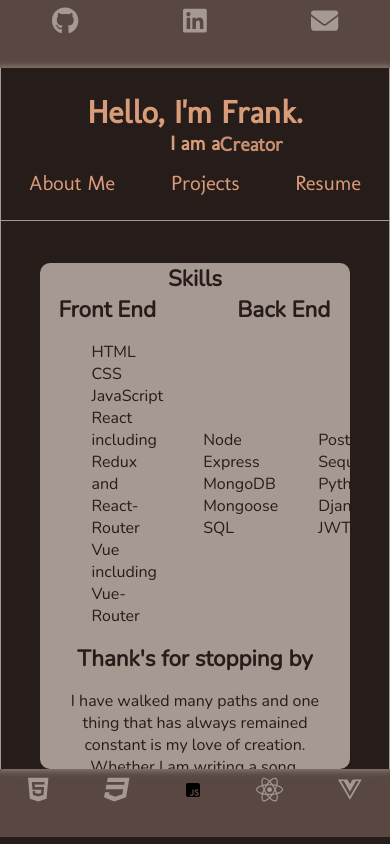
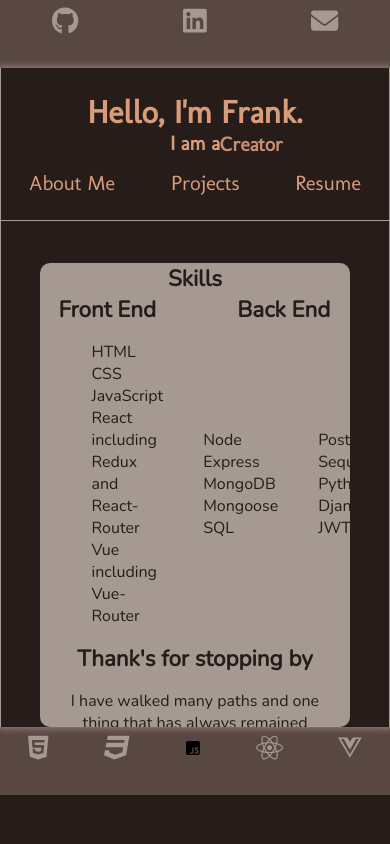
Before and after one commit to frankmarra/portfolioV1, a Vue app: page / in a window 390 px wide. Built offline with nearby package versions, Linux system fonts and the light colour scheme.

Commit message:
mobile changes

```diff
--- a/src/styles/App.css
+++ b/src/styles/App.css
@@ -94,8 +94,8 @@ body {
 .component-view {
   display:flex;
   justify-content: center;
-  height: 100%;
-  width:100%;
+  /* height: 100%;
+  width:100%; */
 }
 /* Social Links and tech badges */
 .social-links, .tech-links {
@@ -340,7 +340,7 @@ iframe.resume {
   .portfolio-carousel {
     display: flex;
     flex-flow: column;
-    height: 50vh;
+    height: 60vh;
     justify-content: flex-start;
     overflow-x: scroll;
     overscroll-behavior-x: contain;
@@ -350,4 +350,17 @@ iframe.resume {
 
   }
 
+  .resume-wrapper {
+    display: flex;
+    flex-flow: column;
+    align-items: center;
+    margin: 2vh 5vw;
+    width: 100%;
+    height: 56vh;
+  }
+
+  .about-me-wrapper {
+    height: 55vh;
+  }
+
 }
```
